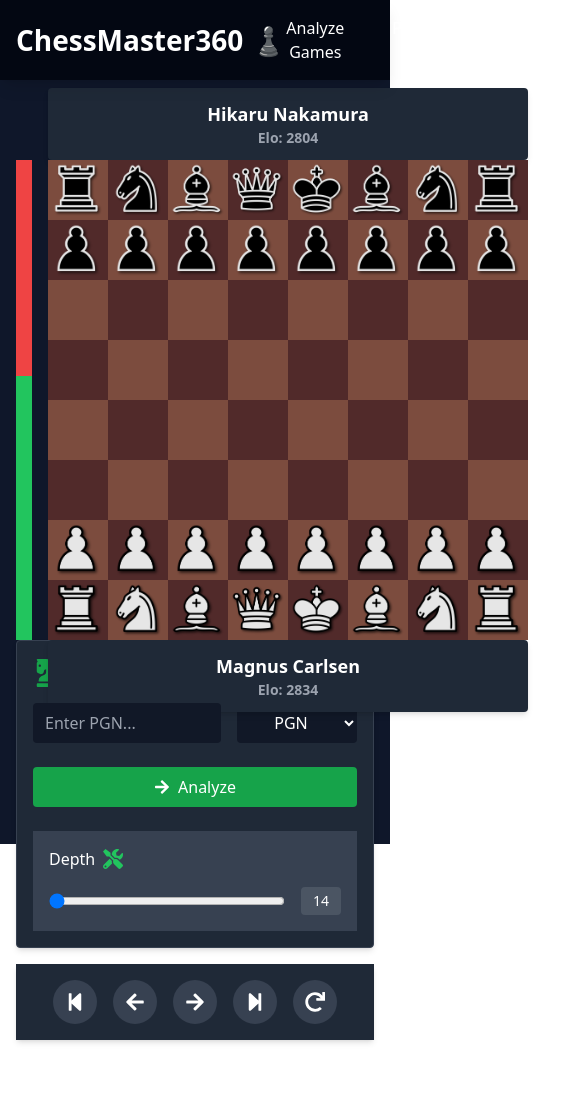
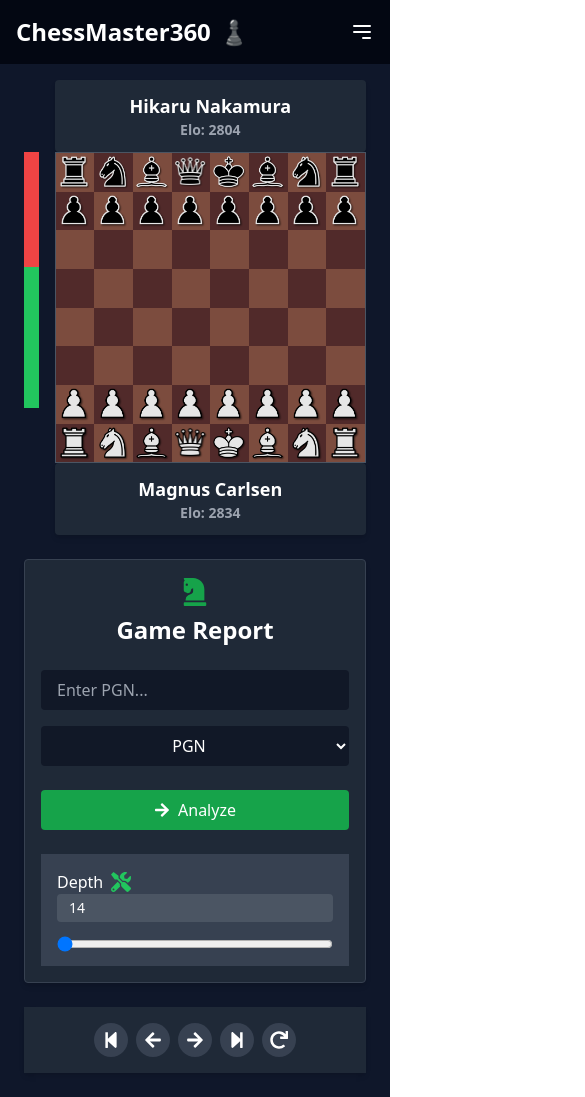
Before and after one commit to Chessmaster360/chessmaster-frontend, a React (Vite) app: page / in a window 390 px wide. Shown: the whole page, 585 px wide, since content can reach past the window. Before the commit the page ends 1056 px from the top, so only its background shows below. Built offline with nearby package versions, Linux system fonts and the light colour scheme.

Commit message:
feat: responsive design

```diff
--- a/src/App.tsx
+++ b/src/App.tsx
@@ -22,12 +22,12 @@
   };
 
   return (
-    <div className="h-screen flex flex-col bg-slate-900 bg-gradient-to-r text-gray-200">
+    <div className="h-screen flex flex-col bg-gradient-to-r from-slate-900 to-gray-900 text-gray-200">
       {/* Navbar */}
       <Navbar onLoginClick={toggleLoginModal} />
 
       {/* Main content */}
-      <main className="h-screen flex flex-col">
+      <main className="flex-grow">
         <AnalyzeScreen />
       </main>
 
@@ -39,7 +39,10 @@
         />
       )}
       {showRegister && (
-        <RegisterModal onClose={() => setShowRegister(false)} />
+        <RegisterModal
+          onClose={() => setShowRegister(false)}
+          onSwitchToLogin={toggleLoginModal} // Pasa la función para cambiar al modal de login
+        />
       )}
     </div>
   );
--- a/src/components/Bars/Navbar.tsx
+++ b/src/components/Bars/Navbar.tsx
@@ -1,20 +1,28 @@
-import React from "react";
+import React, { useState } from "react";
 
 interface NavbarProps {
-  onLoginClick: () => void; // Nueva prop para manejar el clic en el botón Login
+  onLoginClick: () => void; // Prop para manejar el clic en el botón Login
 }
 
 const Navbar: React.FC<NavbarProps> = ({ onLoginClick }) => {
+  // Estado para el menú móvil
+  const [isMenuOpen, setIsMenuOpen] = useState(false);
+
+  // Función para alternar el menú
+  const toggleMenu = () => {
+    setIsMenuOpen((prev) => !prev);
+  };
+
   return (
-    <nav className="navbar bg-gray-950 text-white p-4 shadow-lg">
+    <nav className="bg-gray-950 text-white p-4 shadow-lg">
       <div className="container mx-auto flex justify-between items-center">
         {/* Título */}
         <h1 className="text-2xl font-bold text-white flex items-center">
           ChessMaster360 <span className="ml-2 text-purple-500">♟️</span>
         </h1>
 
-        {/* Navegación */}
-        <ul className="flex space-x-12">
+        {/* Menú en pantallas grandes */}
+        <ul className="hidden md:flex space-x-12">
           <li>
             <button className="text-white hover:text-gray-300 transition-colors">
               Analyze Games
@@ -31,7 +39,7 @@
             </button>
           </li>
           <li>
-            {/* Botón Login con la función `onLoginClick` */}
+            {/* Botón Login */}
             <button
               className="text-white hover:text-gray-300 transition-colors"
               onClick={onLoginClick}
@@ -40,7 +48,83 @@
             </button>
           </li>
         </ul>
+
+        {/* Hamburger button para móviles */}
+        <button
+          className="md:hidden text-white focus:outline-none"
+          onClick={toggleMenu}
+          aria-label="Toggle Menu"
+        >
+          <svg
+            xmlns="http://www.w3.org/2000/svg"
+            fill="none"
+            viewBox="0 0 24 24"
+            stroke="currentColor"
+            className="w-6 h-6"
+          >
+            <path
+              strokeLinecap="round"
+              strokeLinejoin="round"
+              strokeWidth="2"
+              d={isMenuOpen ? "M6 18L18 6M6 6l12 12" : "M4 6h16M4 12h16m-7 6h7"}
+            />
+          </svg>
+        </button>
       </div>
+
+      {/* Menú colapsable para móviles (full-screen con fondo oscuro) */}
+      {isMenuOpen && (
+        <div className="fixed inset-0 bg-black bg-opacity-75 z-50 flex flex-col justify-center items-center">
+          {/* Opciones del menú */}
+          <ul className="text-center space-y-8 text-lg font-semibold">
+            <li>
+              <button
+                className="text-white hover:text-gray-300 transition-colors"
+                onClick={toggleMenu}
+              >
+                Analyze Games
+              </button>
+            </li>
+            <li>
+              <button
+                className="text-white hover:text-gray-300 transition-colors"
+                onClick={toggleMenu}
+              >
+                Play
+              </button>
+            </li>
+            <li>
+              <button
+                className="text-white hover:text-gray-300 transition-colors"
+                onClick={toggleMenu}
+              >
+                Learn
+              </button>
+            </li>
+            <li>
+              {/* Botón Login */}
+              <button
+                className="text-white hover:text-gray-300 transition-colors"
+                onClick={() => {
+                  toggleMenu(); // Cierra el menú
+                  onLoginClick(); // Abre el modal de login
+                }}
+              >
+                Login
+              </button>
+            </li>
+          </ul>
+
+          {/* Botón para cerrar */}
+          <button
+            className="absolute top-4 right-4 text-gray-400 hover:text-white text-xl"
+            onClick={toggleMenu}
+            aria-label="Close Menu"
+          >
+            ✖
+          </button>
+        </div>
+      )}
     </nav>
   );
 };
--- a/src/components/Chess/ChessBoard.tsx
+++ b/src/components/Chess/ChessBoard.tsx
@@ -45,18 +45,18 @@
   const whitePlayer = { name: "Magnus Carlsen", elo: 2834 };
 
   return (
-    <div className="flex items-center justify-center space-x-4 mt-16">
+    <div className="flex items-start gap-4 mt-16 mb-16">
       {/* Evaluation Bar */}
       <EvaluationBar />
 
       {/* Chessboard with Player Info */}
-      <div className="relative w-[480px]">
+      <div className="relative w-full max-w-[480px]">
         {/* Player Info Components */}
         <PlayerInfo name={blackPlayer.name} elo={blackPlayer.elo} position="top" />
         <PlayerInfo name={whitePlayer.name} elo={whitePlayer.elo} position="bottom" />
 
         {/* Chessboard */}
-        <div className="grid grid-cols-8 gap-0 w-[480px] h-[480px] border-spacing-10 border-gray-600 relative">
+        <div className="grid grid-cols-8 aspect-square w-full sm:w-[480px] sm:h-[480px] border border-gray-600 relative">
           {rows.map((row) =>
             cols.map((col) => {
               const square = `${col}${row}`;
@@ -90,5 +90,4 @@
   );
 };
 
-
 export default ChessBoard;
--- a/src/components/Chess/Controls.tsx
+++ b/src/components/Chess/Controls.tsx
@@ -3,44 +3,44 @@
 
 const Controls: React.FC = () => {
   return (
-    <div className="flex justify-center items-center gap-4 bg-gray-800 p-4 rounded-lg shadow-md">
+    <div className="flex justify-center items-center gap-2 sm:gap-4 bg-gray-800 p-4 rounded-lg shadow-md">
       <button
-        className="bg-gray-700 text-white p-3 rounded-full hover:bg-gray-600 transition-all"
+        className="bg-gray-700 text-white p-2 sm:p-3 rounded-full hover:bg-gray-600 transition-all"
         aria-label="Step Backward"
       >
-        <span className="text-xl">
+        <span className="text-lg sm:text-xl">
           <FaStepBackward />
         </span>
       </button>
       <button
-        className="bg-gray-700 text-white p-3 rounded-full hover:bg-gray-600 transition-all"
+        className="bg-gray-700 text-white p-2 sm:p-3 rounded-full hover:bg-gray-600 transition-all"
         aria-label="Arrow Left"
       >
-        <span className="text-xl">
+        <span className="text-lg sm:text-xl">
           <FaArrowLeft />
         </span>
       </button>
       <button
-        className="bg-gray-700 text-white p-3 rounded-full hover:bg-gray-600 transition-all"
+        className="bg-gray-700 text-white p-2 sm:p-3 rounded-full hover:bg-gray-600 transition-all"
         aria-label="Arrow Right"
       >
-        <span className="text-xl">
+        <span className="text-lg sm:text-xl">
           <FaArrowRight />
         </span>
       </button>
       <button
-        className="bg-gray-700 text-white p-3 rounded-full hover:bg-gray-600 transition-all"
+        className="bg-gray-700 text-white p-2 sm:p-3 rounded-full hover:bg-gray-600 transition-all"
         aria-label="Step Forward"
       >
-        <span className="text-xl">
+        <span className="text-lg sm:text-xl">
           <FaStepForward />
         </span>
       </button>
       <button
-        className="bg-gray-700 text-white p-3 rounded-full hover:bg-gray-600 transition-all"
+        className="bg-gray-700 text-white p-2 sm:p-3 rounded-full hover:bg-gray-600 transition-all"
         aria-label="Redo"
       >
-        <span className="text-xl">
+        <span className="text-lg sm:text-xl">
           <FaRedo />
         </span>
       </button>
--- a/src/components/Chess/EvaluationBar.tsx
+++ b/src/components/Chess/EvaluationBar.tsx
@@ -3,20 +3,21 @@
 // Evaluation Bar Component
 const EvaluationBar: React.FC = () => {
   return (
-    <div className="h-[480px] w-4 bg-gray-700 relative">
-      {/* Evaluation bar visualization */}
+    <div className="relative w-4 h-64 sm:w-6 sm:h-[480px] lg:w-8 lg:h-[480px] bg-gray-700 mx-auto">
+      {/* Green Bar (White's favor) */}
       <div
         className="absolute w-full bg-green-500"
         style={{
-          height: "55%", // Example: Adjust dynamically for evaluation
-          bottom: 0, // Green bar starts from the bottom (White's favor)
+          height: "55%", // Ajusta dinámicamente según la evaluación
+          bottom: 0,     // La barra verde comienza desde abajo
         }}
       />
+      {/* Red Bar (Black's favor) */}
       <div
         className="absolute w-full bg-red-500"
         style={{
-          height: "45%", // Red bar starts from the top (Black's favor)
-          top: 0,
+          height: "45%", // Ajusta dinámicamente según la evaluación
+          top: 0,        // La barra roja comienza desde arriba
         }}
       />
     </div>
--- a/src/components/Chess/GameReport.tsx
+++ b/src/components/Chess/GameReport.tsx
@@ -1,5 +1,4 @@
-// src/components/GameReport.tsx
-import React, { useState } from "react";
+import React, { useState, useCallback } from "react";
 import { FaChessKnight, FaTools, FaSearch, FaArrowRight } from "react-icons/fa";
 import { Game, fetchGamesFromBackend, analyzeGameInput } from "../../api/gameApi";
 
@@ -11,58 +10,60 @@
   const [showGames, setShowGames] = useState<boolean>(false);
   const [warning, setWarning] = useState<string>("");
 
-  const handleOptionChange = (event: React.ChangeEvent<HTMLSelectElement>) => {
+  const handleOptionChange = useCallback((event: React.ChangeEvent<HTMLSelectElement>) => {
     setOption(event.target.value);
     setInputValue("");
     setWarning("");
-  };
+  }, []);
 
-  const handleDepthChange = (event: React.ChangeEvent<HTMLInputElement>) => {
+  const handleDepthChange = useCallback((event: React.ChangeEvent<HTMLInputElement>) => {
     setDepth(Number(event.target.value));
-  };
+  }, []);
 
-  const handleAnalyze = async () => {
+  const handleAnalyze = useCallback(async () => {
     if (!inputValue.trim()) {
       setWarning("Please enter a game to analyze.");
-    } else {
-      setWarning("");
+      return;
+    }
+    setWarning("");
+    try {
       await analyzeGameInput(inputValue, option);
+    } catch (error) {
+      setWarning("Error analyzing the game input. Please try again.");
     }
-  };
+  }, [inputValue, option]);
 
-  const handleSearch = async () => {
+  const handleSearch = useCallback(async () => {
     if (option === "chess.com" || option === "lichess.org") {
       try {
         const fetchedGames = await fetchGamesFromBackend(option, inputValue.trim());
         setGames(fetchedGames);
+        setShowGames(true);
         setWarning("");
-        setShowGames(true);
-      } catch {
-        setWarning("Usuario no encontrado.");
+      } catch (error) {
+        setWarning("User not found or there was an issue fetching the games.");
         setGames([]);
         setShowGames(false);
       }
     } else {
-      setWarning("Por favor selecciona una plataforma válida.");
+      setWarning("Please select a valid platform.");
     }
-  };
+  }, [option, inputValue]);
 
-  const handleGameSelect = (pgn: string) => {
+  const handleGameSelect = useCallback((pgn: string) => {
     setInputValue(pgn);
     setShowGames(false);
-  };
+  }, []);
 
   return (
-    <div className="bg-gray-800 text-white p-4 rounded shadow-md border border-gray-700">
-      {/* Header */}
-      <div className="flex items-center mb-4">
-        <FaChessKnight className="text-3xl text-green-600 mr-3" />
-        <h2 className="text-xl font-semibold">Game Report</h2>
-      </div>
+    <div className="bg-gray-800 text-white p-4 rounded shadow-md border border-gray-700 w-full max-w-[90vw] lg:max-w-[800px] mx-auto">
+      <header className="flex items-center mb-6 flex-col lg:flex-row lg:space-x-3 text-center lg:text-left">
+        <FaChessKnight className="text-3xl text-green-600 mb-2 lg:mb-0" />
+        <h2 className="text-2xl font-semibold">Game Report</h2>
+      </header>
 
-      {/* Input Row */}
-      <div className="flex items-center space-x-4 mb-6">
-        <div className="relative flex-grow">
+      <div className="flex flex-col lg:flex-row items-center lg:items-start space-y-4 lg:space-y-0 lg:space-x-4 mb-6 w-full">
+        <div className="relative flex-grow w-full">
           <input
             type="text"
             value={inputValue}
@@ -72,14 +73,15 @@
                 ? "Enter the username..."
                 : "Enter PGN..."
             }
-            className="w-full bg-gray-900 text-white px-3 py-2 rounded pr-12"
+            className="w-full bg-gray-900 text-white px-4 py-2 rounded pr-12"
           />
           {option !== "pgn" && (
             <button
               onClick={handleSearch}
               className="absolute right-2 top-1/2 transform -translate-y-1/2 bg-blue-600 text-white px-3 py-2 rounded hover:bg-blue-700 flex items-center"
             >
-              <FaSearch />
+              <FaSearch aria-hidden="true" />
+              <span className="sr-only">Search</span>
             </button>
           )}
         </div>
@@ -87,7 +89,7 @@
         <select
           value={option}
           onChange={handleOptionChange}
-          className="bg-gray-900 text-white px-3 py-2 rounded w-[120px] text-center"
+          className="bg-gray-900 text-white px-4 py-2 rounded w-full lg:w-[160px] text-center"
         >
           <option value="pgn">PGN</option>
           <option value="chess.com">Chess.com</option>
@@ -95,23 +97,24 @@
         </select>
       </div>
 
-      {/* Analyze Button */}
       <div className="mb-6">
         <button
           onClick={handleAnalyze}
           className="w-full bg-green-600 px-4 py-2 rounded hover:bg-green-700 flex items-center justify-center space-x-2"
         >
-          <FaArrowRight />
+          <FaArrowRight aria-hidden="true" />
           <span>Analyze</span>
         </button>
-        {warning && <p className="mt-2 text-sm text-red-500">{warning}</p>}
+        {warning && <p className="mt-2 text-sm text-red-500 text-center">{warning}</p>}
       </div>
 
-      {/* Depth Selector */}
       <div className="space-y-4 bg-gray-700 p-4 rounded-lg">
-        <div className="flex items-center space-x-2">
-          <h3 className="font-medium">Depth</h3>
-          <FaTools className="text-xl text-green-500" />
+        <div className="flex flex-col lg:flex-row lg:items-center lg:justify-between">
+          <div className="flex items-center space-x-2">
+            <h3 className="font-medium">Depth</h3>
+            <FaTools className="text-xl text-green-500" />
+          </div>
+          <span className="text-sm bg-gray-600 px-3 py-1 rounded lg:hidden">{depth}</span>
         </div>
         <div className="flex items-center space-x-4">
           <input
@@ -122,18 +125,21 @@
             onChange={handleDepthChange}
             className="w-full h-3 rounded-lg bg-gray-600 cursor-pointer"
           />
-          <span className="text-sm bg-gray-600 px-3 py-1 rounded">{depth}</span>
+          <span className="text-sm bg-gray-600 px-3 py-1 rounded hidden lg:block">{depth}</span>
         </div>
       </div>
 
-      {/* Display Games */}
       {showGames && (
         <div className="fixed top-0 left-0 w-full h-full bg-black bg-opacity-75 flex items-center justify-center z-50">
-          <div className="bg-gray-900 text-white p-6 rounded-lg w-3/4 h-3/4 overflow-y-auto relative">
+          <div className="bg-gray-900 text-white p-6 rounded-lg w-11/12 max-w-[600px] h-3/4 overflow-y-auto relative">
             <h3 className="text-lg font-semibold mb-4">Last Month's Games:</h3>
             <ul className="space-y-2">
               {games.map((game, index) => (
-                <li key={index} className="border-b border-gray-700 pb-2" onClick={() => handleGameSelect(game.pgn)}>
+                <li
+                  key={index}
+                  className="border-b border-gray-700 pb-2 cursor-pointer hover:bg-gray-700 p-2"
+                  onClick={() => handleGameSelect(game.pgn)}
+                >
                   {game.white.username} vs {game.black.username}
                 </li>
               ))}
--- a/src/components/Login/RegisterModal.tsx
+++ b/src/components/Login/RegisterModal.tsx
@@ -1,11 +1,11 @@
-
-import { FC } from 'react';
+import { FC } from "react";
 
 interface RegisterModalProps {
   onClose: () => void;
+  onSwitchToLogin: () => void; // Nueva prop para cambiar al modal de login
 }
 
-const RegisterModal: FC<RegisterModalProps> = ({ onClose }) => {
+const RegisterModal: FC<RegisterModalProps> = ({ onClose, onSwitchToLogin }) => {
   return (
     <div className="fixed inset-0 bg-black bg-opacity-50 flex justify-center items-center z-50">
       {/* Overlay para cerrar */}
@@ -56,7 +56,7 @@
               className="text-purple-400 hover:underline"
               onClick={(e) => {
                 e.preventDefault();
-                alert("Redirecting to login...");
+                onSwitchToLogin(); // Llama a la función para cambiar al modal de login
               }}>
               Login
             </a>
--- a/src/pages/AnalyzeScreen.tsx
+++ b/src/pages/AnalyzeScreen.tsx
@@ -5,14 +5,14 @@
 
 const AnalyzeScreen: React.FC = () => {
   return (
-    <div className="flex flex-col lg:flex-row items-start justify-center lg:space-x-6 p-4">
+    <div className="flex flex-col lg:flex-row lg:flex-nowrap items-center lg:items-start justify-center gap-8 p-6 max-w-screen-lg mx-auto bg-slate-900">
       {/* Chess Board */}
-      <div className="flex-1 max-w-lg mx-auto lg:mx-0">
+      <div className="flex-1 w-full max-w-sm sm:max-w-md lg:max-w-lg lg:mr-6">
         <ChessBoard />
       </div>
 
-      {/* Game Report */}
-      <div className="flex flex-col flex-1 max-w-md space-y-4">
+      {/* Game Report + Controls */}
+      <div className="flex flex-col flex-1 w-full max-w-md space-y-6">
         <GameReport />
         <Controls />
       </div>
@@ -20,4 +20,5 @@
   );
 };
 
+
 export default AnalyzeScreen;
```
Also changed, not shown: src/components/Chess/PlayerInfo.tsx (line endings or trailing spaces).
